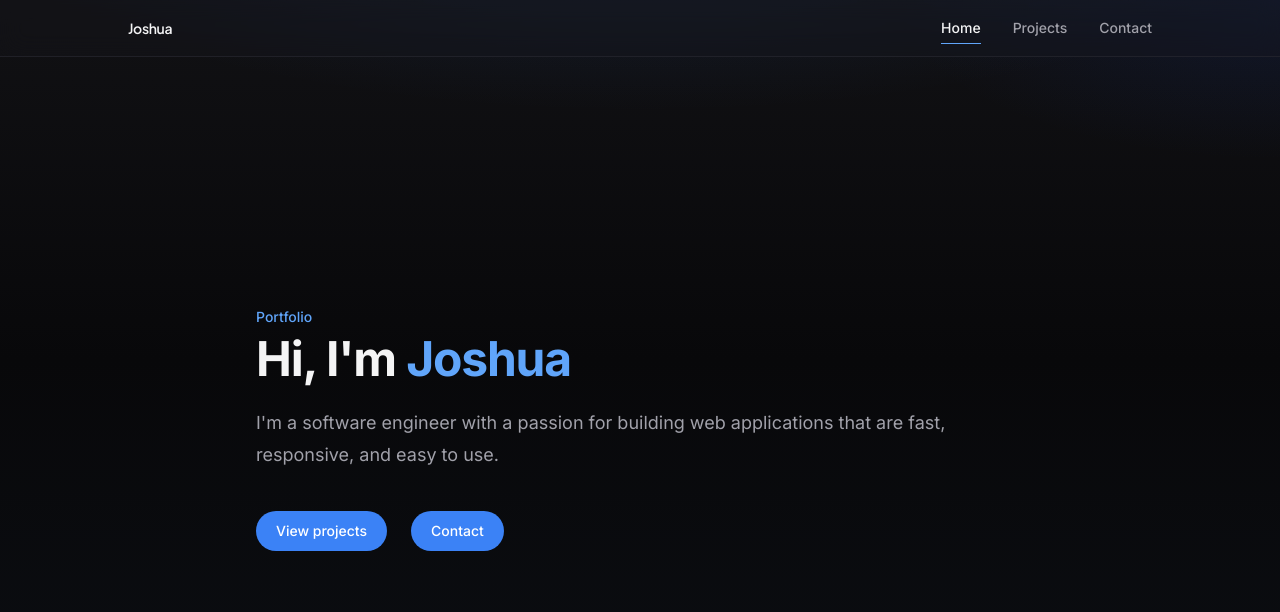
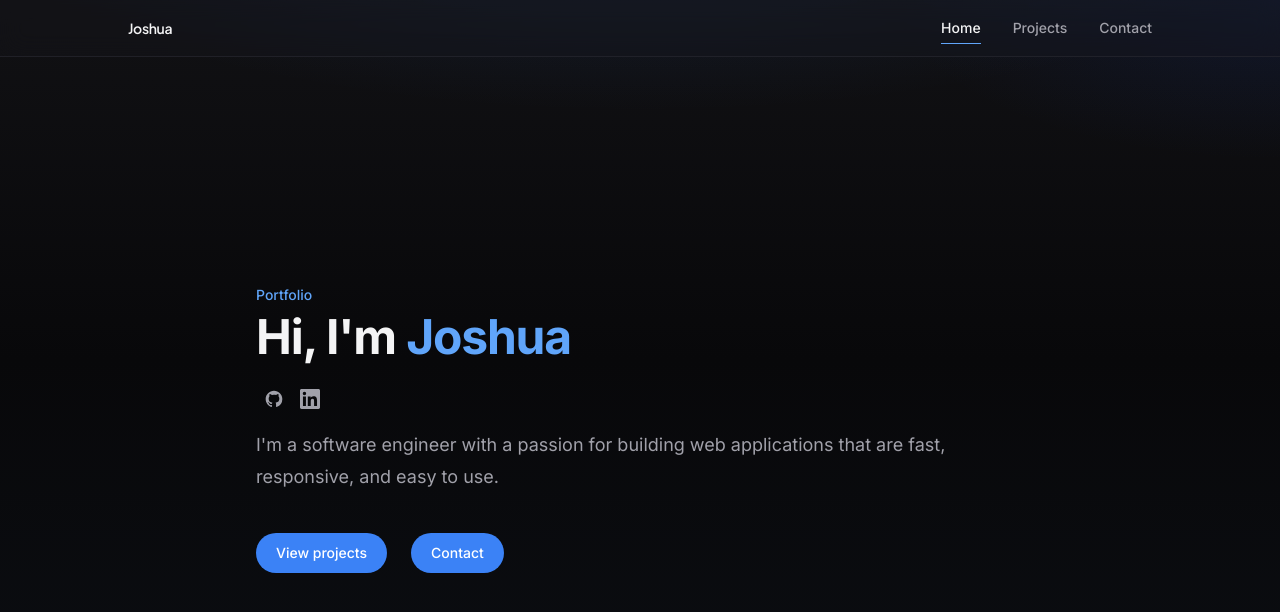
Before and after one commit to RRowDY/portfolio, a Next.js app: page / in a window 1280 px wide. Shown: the top 612 px of the page. Built offline with nearby package versions, Linux system fonts and the light colour scheme.

Commit message:
add animated hero social links

```diff
--- a/app/page.tsx
+++ b/app/page.tsx
@@ -1,4 +1,5 @@
 import { site } from "@/content/site";
+import { HeroSocialLinks } from "@/components/hero-social-links";
 
 export default function Home() {
   return (
@@ -6,7 +7,8 @@ export default function Home() {
       <div className="mx-auto w-full max-w-3xl">
         <p className="text-sm font-medium text-accent-bright">Portfolio</p>
         <h1 className="mt-2 text-4xl font-bold tracking-tight text-foreground sm:text-5xl">Hi, I'm <span className="text-accent-bright">{site.name}</span></h1>
-        <p className="mt-6 text-lg leading-8 text-muted">
+        <HeroSocialLinks />
+        <p className="mt-4 text-lg leading-8 text-muted">
           {site.description}
         </p>
         <div className="mt-10 flex items-center gap-x-6">
--- /dev/null
+++ b/components/hero-social-links.tsx
@@ -0,0 +1,66 @@
+import { site } from "@/content/site";
+import { socialIconById, type SocialIconId } from "@/components/icons/social-icons";
+
+const ICON_SLOT = "2.25rem";
+
+const linkClass = [
+    "group relative inline-flex shrink-0 py-1",
+    "text-muted transition-colors duration-200 hover:text-foreground focus-visible:text-foreground",
+    "outline-none focus-visible:ring-2 focus-visible:ring-accent/50",
+    "after:pointer-events-none after:absolute after:-bottom-0.5 after:left-0 after:h-px after:w-[calc(100%-var(--social-icon-slot))] after:origin-left after:bg-accent-bright after:content-['']",
+    "after:scale-x-0 after:transition-transform after:duration-200 after:ease-out after:delay-0",
+    "hover:after:scale-x-100 hover:after:delay-500",
+    "focus-visible:after:scale-x-100 focus-visible:after:delay-500",
+].join(" ");
+
+const clipClass = [
+    "grid overflow-hidden transition-[grid-template-columns] duration-500 ease-out",
+    "grid-cols-[0fr_var(--social-icon-slot)]",
+    "group-hover:grid-cols-[1fr_var(--social-icon-slot)]",
+    "group-focus-visible:grid-cols-[1fr_var(--social-icon-slot)]",
+    "motion-reduce:transition-none",
+].join(" ");
+
+export function HeroSocialLinks() {
+    const links = site.socialLinks;
+
+    if (!links?.length) return null;
+
+    return (
+        <div
+            className="mt-6 flex flex-wrap items-center gap-0"
+            role="list"
+            aria-label="Social profiles"
+            style={{ ["--social-icon-slot" as string]: ICON_SLOT }}
+        >
+            {links.map((link) => {
+                const Icon = socialIconById[link.id as SocialIconId];
+                return (
+                    <a
+                        key={link.id}
+                        href={link.href}
+                        target="_blank"
+                        rel="noopener noreferrer"
+                        role="listitem"
+                        aria-label={link.label}
+                        className={linkClass}
+                    >
+                        <span className={clipClass}>
+                            <span className="min-w-0 overflow-hidden">
+                                <span
+                                    className="block whitespace-nowrap pr-2 text-sm font-medium"
+                                    aria-hidden="true"
+                                >
+                                    {link.label}
+                                </span>
+                            </span>
+                            <span className="flex w-9 shrink-0 items-center justify-center">
+                                {Icon ? <Icon className="size-5" /> : null}
+                            </span>
+                        </span>
+                    </a>
+                );
+            })}
+        </div>
+    );
+}
--- /dev/null
+++ b/components/icons/social-icons.tsx
@@ -0,0 +1,49 @@
+import type { ComponentProps } from "react";
+
+type IconProps = ComponentProps<"svg">;
+
+function IconBase({ children, ...props }: IconProps & { children: React.ReactNode }) {
+  return (
+    <svg
+      xmlns="http://www.w3.org/2000/svg"
+      viewBox="0 0 24 24"
+      width={20}
+      height={20}
+      aria-hidden="true"
+      focusable="false"
+      fill="currentColor"
+      {...props}
+    >
+      {children}
+    </svg>
+  );
+}
+
+export function GitHubIcon(props: IconProps) {
+  return (
+    <IconBase {...props}>
+      <path
+        fillRule="evenodd"
+        d="M12 2C6.477 2 2 6.484 2 12.021c0 4.428 2.865 8.166 6.839 9.492.5.092.682-.217.682-.483 0-.237-.008-.868-.013-1.703-2.782.605-3.369-1.343-3.369-1.343-.454-1.158-1.11-1.466-1.11-1.466-.908-.62.069-.608.069-.608 1.003.07 1.531 1.032 1.531 1.032.892 1.53 2.341 1.088 2.91.832.092-.647.35-1.088.636-1.338-2.22-.253-4.555-1.113-4.555-4.951 0-1.093.39-1.988 1.029-2.688-.103-.253-.446-1.272.098-2.65 0 0 .84-.27 2.75 1.026A9.564 9.564 0 0112 6.844c.85.004 1.705.115 2.504.337 1.909-1.296 2.747-1.027 2.747-1.027.546 1.379.202 2.398.1 2.651.64.7 1.028 1.595 1.028 2.688 0 3.848-2.339 4.695-4.566 4.943.359.309.678.92.678 1.855 0 1.338-.012 2.419-.012 2.747 0 .268.18.58.688.482A10.019 10.019 0 0022 12.021C22 6.484 17.522 2 12 2z"
+        clipRule="evenodd"
+      />
+    </IconBase>
+  );
+}
+
+export function LinkedInIcon(props: IconProps) {
+  return (
+    <IconBase {...props}>
+      <path
+        d="M20.447 20.452h-3.554v-5.569c0-1.328-.027-3.037-1.852-3.037-1.853 0-2.136 1.445-2.136 2.939v5.667H9.351V9h3.414v1.561h.046c.477-.9 1.637-1.85 3.37-1.85 3.601 0 4.267 2.37 4.267 5.455v6.286zM5.337 7.433a2.062 2.062 0 01-2.063-2.065 2.064 2.064 0 114.126 0 2.063 2.063 0 01-2.063 2.065zm1.782 13.019H3.555V9h3.564v11.452zM22.225 0H1.771C.792 0 0 .774 0 1.729v20.542C0 23.227.792 24 1.771 24h20.451C23.2 24 24 23.227 24 22.271V1.729C24 .774 23.2 0 22.222 0h.003z"
+      />
+    </IconBase>
+  );
+}
+
+export const socialIconById = {
+  github: GitHubIcon,
+  linkedin: LinkedInIcon,
+} as const;
+
+export type SocialIconId = keyof typeof socialIconById;
--- a/content/site.ts
+++ b/content/site.ts
@@ -14,5 +14,17 @@ export const site = {
       label: "Contact",
       href: "/contact",
     },
-],
+  ],
+  socialLinks: [
+    {
+      id: "github",
+      label: "GitHub",
+      href: "https://github.com/RRowDY",
+    },
+    {
+      id: "linkedin",
+      label: "LinkedIn",
+      href: "https://www.linkedin.com/in/joshua-dev/",
+    },
+  ],
 } as const;
```
